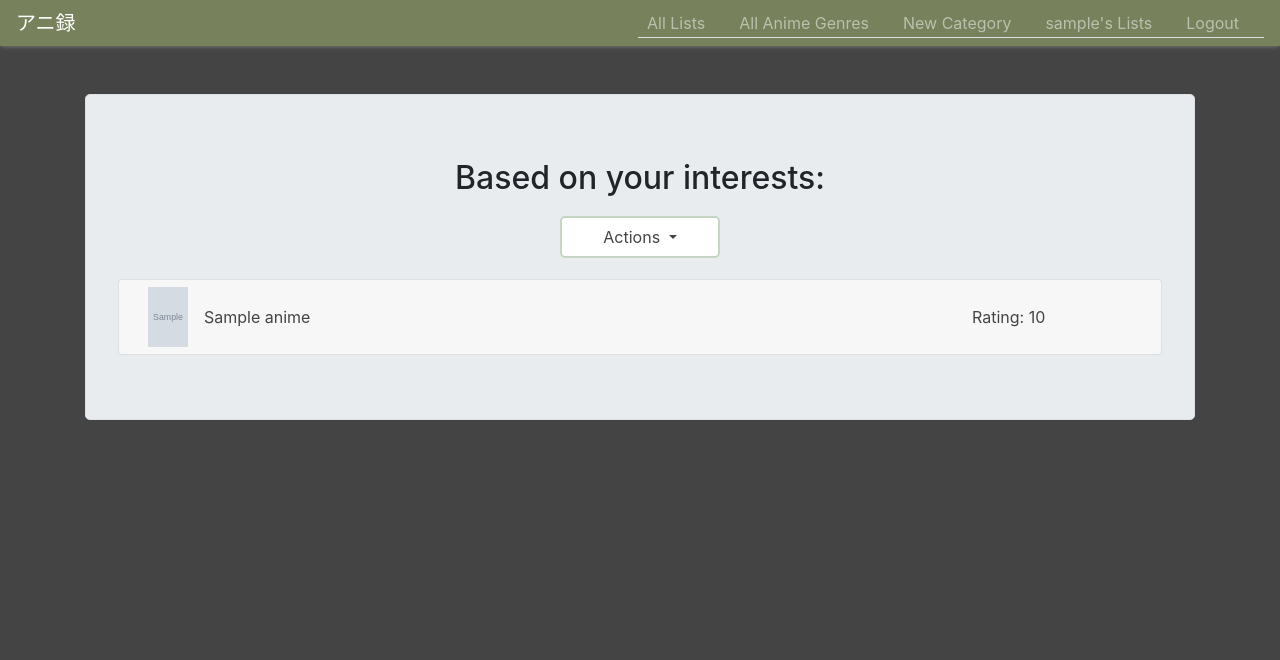
After one commit to sfederma95/aniroku, a Flask app: page /1/my-recommendations in a window 1280 px wide. The commit adds this page. Shown: the top 660 px of the page. Run offline with Flask 2, Linux system fonts and the light colour scheme; a user stored in the database is signed in; tables that the repository leaves empty hold one stand-in row (values such as "Sample post"); grey boxes marked "Sample" are stand-in pictures; a database or web service that is not in the repository returns one stand-in record (values such as "Sample title"); data that the repository does not hold is empty; parts of the project's set-up code (start-up, migrations or seed data) failed here and were passed over; some libraries are stand-ins or nearby versions.

Commit message:
added user-specific recommendation page, changed look of rating system, working on testing views

```diff
--- a/app.py
+++ b/app.py
@@ -4,7 +4,7 @@ from sqlalchemy.exc import IntegrityError
 import requests
 from flask_bcrypt import Bcrypt
 from genres import jikan_genres
-from funcs import get_anime_info, byRating, standardize, send_email, make_list_entry, send_anime_recommendation, invalid_signup
+from funcs import get_anime_info, byRating, standardize, send_email, make_list_entry, send_anime_recommendation, invalid_signup, category_genre_picker
 from funcs import app_funcs
 from flask_login import LoginManager, login_user, login_required, logout_user, current_user
 from flask_wtf.csrf import CSRFProtect
@@ -12,6 +12,7 @@ from profanity_filter import ProfanityFilter
 import spacy
 from flask_mail import Mail, Message
 from sqlalchemy import and_
+from ratings import one_star, half_star, no_star, ratings_dict
 
 from forms import NewUserForm, LoginForm, ListForm, ListUpdateForm, AnimeEntryForm, CategoryForm, SuggestionForm, DeleteUserForm, UpdateUserForm, AddAnimeForm
 from models import db, connect_db, User, List, List_Entry, Comment, Category, Suggestion
@@ -52,6 +53,28 @@ def homepage():
 @app.errorhandler(404)
 def page_not_found(e):
     return render_template('404.html'), 404
+
+@app.route('/<user_id>/my-recommendations')
+@login_required
+def my_recommended_pg(user_id):
+    user = User.query.get_or_404(user_id)
+    if current_user != user:
+        flash("Access unauthorized.", "danger")
+        return redirect("/login")
+    get_categories = set()
+    get_genres = set()
+    for lst in current_user.user_lists:
+        for entry in lst.list_entries:
+            if entry.rating >= 9:
+                for genre in entry.anime_genres:
+                    get_genres.add(genre)
+                if entry.categories == None:
+                        get_categories = []
+                else:
+                    for category in entry.categories:
+                        get_categories.add(category)
+    anime_lst = category_genre_picker(list(get_categories),list(get_genres))
+    return render_template('my-interests.html',anime_lst=anime_lst)
 
 @app.route('/lists')
 def show_lists():
@@ -144,11 +167,12 @@ def show_list(list_id):
     genres = jikan_genres
     categories = set()
     all_categories = Category.query.all()
+    ratings = ratings_dict
     for entry in curr_list.list_entries:
         if entry.categories:
             for category in entry.categories:
                 categories.add(category)
-    return render_template('show-list.html', curr_list=curr_list, genres=genres,categories=categories,all_categories=all_categories)
+    return render_template('show-list.html', curr_list=curr_list, genres=genres,categories=categories,all_categories=all_categories, ratings=ratings)
 
 @app.route('/lists/<list_id>/update',methods=['GET','POST'])
 @login_required
@@ -406,7 +430,6 @@ def new_comment(list_id,entry_id):
         db.session.add(comment)
         db.session.commit()
         flash("Posted!", "success")
-        send_email('You have a new discussion comment!',curr_list.users.email,f'Check out your comments: {comment.text} --by {comment.username}')
     return redirect(f'/lists/{curr_list.id}')
 
 @app.route('/users/<user_id>/delete', methods=['GET', 'POST'])
--- a/funcs.py
+++ b/funcs.py
@@ -4,6 +4,8 @@ from flask_mail import Mail, Message
 from threading import Thread
 from models import List_Entry, Suggestion, User
 from flask_sqlalchemy import SQLAlchemy
+from random import choice
+from genres import jikan_genres
 
 app_funcs = Blueprint('app_funcs',__name__)
 
@@ -18,6 +20,18 @@ def get_anime_info(num):
         'anime_id':num, 'anime_title':anime_by_id['title'],'anime_img_url':anime_by_id['image_url'], 'anime_type':anime_by_id['type'], 'anime_genres':genres, 'anime_synopsis':anime_by_id['synopsis']
     }
     return anime_info
+
+def category_genre_picker(set1,set2):
+    if set1 == []:
+        q='generic'
+    else:
+        q=choice(set1)
+    if set2 == []:
+        set2 = ['Action']
+    resp = requests.get(f'https://api.jikan.moe/v3/search/anime?q={q}&genre={jikan_genres[choice(set2)]},{jikan_genres[choice(set2)]},{jikan_genres[choice(set2)]}&genre_exclude=0&limit=5')
+    anime_resp = resp.json()
+    anime_lst = anime_resp['results']
+    return anime_lst
 
 def byRating(el):
     return el.rating
--- a/genres.py
+++ b/genres.py
@@ -21,7 +21,7 @@ jikan_genres = {'Action': 1,
 'Samurai': 21,
 'Romance': 22,
 'School': 23,
-'Sci Fi': 24,
+'Sci-Fi': 24,
 'Shoujo': 25,
 'Shoujo Ai': 26,
 'Shounen': 27,
--- a/notes.txt
+++ b/notes.txt
@@ -1,5 +1,5 @@
-1. make a custom 404 page
-1. wheres the avatar picture?
+1. make a custom 404 page -- done
+1. wheres the avatar picture? -- done
 1. recommendation based on category tag on user lists, mix two things maybe rating top 5
 1. stars instead of number ratings or anime character.
 1. for commenting, notifications on desktop or in app instead of email, with sound
--- /dev/null
+++ b/ratings.py
@@ -0,0 +1,17 @@
+no_star = 'https://img.icons8.com/ios/50/000000/danganronpa.png'
+one_star = 'https://img.icons8.com/ios-filled/50/000000/danganronpa.png'
+half_star = 'https://img.icons8.com/color/48/000000/danganronpa.png'
+
+ratings_dict = {
+    0: [no_star,no_star,no_star,no_star,no_star],
+    1: [no_star,no_star,no_star,no_star,half_star],
+    2: [no_star,no_star,no_star,no_star,one_star],
+    3: [no_star,no_star,no_star,half_star,one_star],
+    4: [no_star,no_star,no_star,one_star,one_star],
+    5: [no_star,no_star,half_star,one_star,one_star],
+    6: [no_star,no_star,one_star,one_star,one_star],
+    7: [no_star,half_star,one_star,one_star,one_star],
+    8: [no_star,one_star,one_star,one_star,one_star],
+    9: [half_star,one_star,one_star,one_star,one_star],
+    10: [one_star,one_star,one_star,one_star,one_star]
+}
--- a/static/styles.css
+++ b/static/styles.css
@@ -193,7 +193,6 @@ body {
 	display: inline-block;
 	margin-left: auto;
 	margin-right: 1rem;
-	width: 120px;
 }
 
 .update-entry-btn{
--- a/templates/list-addition.html
+++ b/templates/list-addition.html
@@ -63,7 +63,7 @@
               </div>
               <div id="collapse{{loop.index}}" class="collapse" aria-labelledby="heading{{loop.index}}" data-parent="#anime-accord">
                 <div class="card-body anime-details">
-                    <p class='anime-type-p'>Type: {{anime['type']}}</p>
+                    <p class='anime-type-p mt-4'>Type: {{anime['type']}}</p>
                     <p class='m-0'>Synopsis: {{anime['synopsis']}}</p>
                     <p class='episodes'>Episodes: {{anime['episodes']}}</p>
                     <p class='rated'>Rated: {{anime['rated']}}</p>
--- /dev/null
+++ b/templates/my-interests.html
@@ -0,0 +1,49 @@
+{% extends 'base.html' %}
+{% block title %}My Recommended Page{% endblock %}
+
+{% block content %}
+<div class='container mb-5'>
+    <div class='jumbotron mx-auto border'>
+      <h2 class="join-message text-center">Based on your interests:</h2>
+      <div id='list-actions' class="btn-group dropdown mt-2 list-buttons">
+          <button type="button" class="btn dropdown-toggle list-buttons-btn" data-toggle="dropdown" aria-haspopup="true" aria-expanded="false">
+            Actions
+          </button>
+          <div class="dropdown-menu">
+            <a href="/my-lists/{{current_user.id}}" class="dropdown-item list-buttons-a">My Lists</a>
+            <a href="/lists" class="dropdown-item list-buttons-a">All Lists</a>
+          </div>
+      </div>
+      <div class="accordion mx-auto mt-4" id="anime-accord">
+              {%for anime in anime_lst%}
+              <div class="card listed-anime {{loop.index}}">
+                <div class="card-header p-0" id="heading{{loop.index}}">
+                  <h2 class="mb-0">
+                    <button class="btn btn-link btn-block text-left list-collapse" type="button" data-toggle="collapse" data-target="#collapse{{loop.index}}" aria-expanded="true" aria-controls="collapse{{loop.index}}">
+                      <img class='anime-icon' src='{{anime['image_url']}}'>
+                      <span class='show-title'>{{anime['title']}}</span>
+                      <span class='mal-rating'>Rating: {{anime['score']}}</span>
+                    </button>
+                  </h2>
+                </div>
+                <div id="collapse{{loop.index}}" class="collapse" aria-labelledby="heading{{loop.index}}" data-parent="#anime-accord">
+                  <div class="card-body anime-details">
+                      <p class='anime-type-p mt-3'>Type: {{anime['type']}}</p>
+                      <p class='m-0'>Synopsis: {{anime["synopsis"]}}</p>
+                      <p class='recommended-pg'>You may also like these titles: <a class='green-link' href='/{{anime["mal_id"]}}/recommendations?t={{anime["title"]}}'>Link</a></p>
+                  </div>
+                </div>
+              </div>
+              {%endfor%}
+      </div>
+      <div class="waitpage" id="waitpage" style="display: none;">
+        <div class="waitpage-box">
+            <p>
+                <img alt="(Loading)" src="https://media.giphy.com/media/3o7bu3XilJ5BOiSGic/giphy.gif">
+                <span>Please Wait...</span>
+            </p>
+        </div>
+      </div>
+    </div>
+  </div>
+{% endblock %}
--- a/templates/portal.html
+++ b/templates/portal.html
@@ -15,6 +15,7 @@
                 <a href="/lists/new/{{user.id}}" class="dropdown-item list-buttons-a">Create a list</a>
                 <a href="/category/new" class="dropdown-item list-buttons-a">New Category</a>
                 <a href="/users/{{user.id}}/update" class="dropdown-item list-buttons-a">Update Account</a>
+                <a href="/{{user.id}}/my-recommendations" class="dropdown-item list-buttons-a">Recommended</a>
                 <div class="dropdown-divider"></div>
                 <a href="/users/{{user.id}}/delete" class="dropdown-item perm-danger-btn">Delete Account</a>
             </div>
--- a/templates/show-list.html
+++ b/templates/show-list.html
@@ -55,7 +55,11 @@
                         {%endfor%}
                     </div>
                     {%endif%}
-                    <span class='user-rating'>User rating: {{'?' if anime.rating == 0 else anime.rating}}</span>
+                    <span class='user-rating'>
+                      {%for el in ratings[anime.rating]%}
+                      <img style='height:2em;width:2em;' src='{{el}}'>
+                      {%endfor%}
+                    </span>
                   </button>
                 </h2>
               </div>
```
Also changed, not shown: 1 other file.
